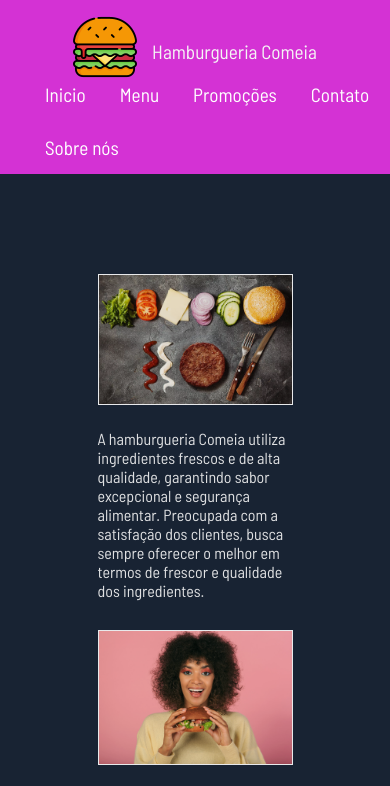
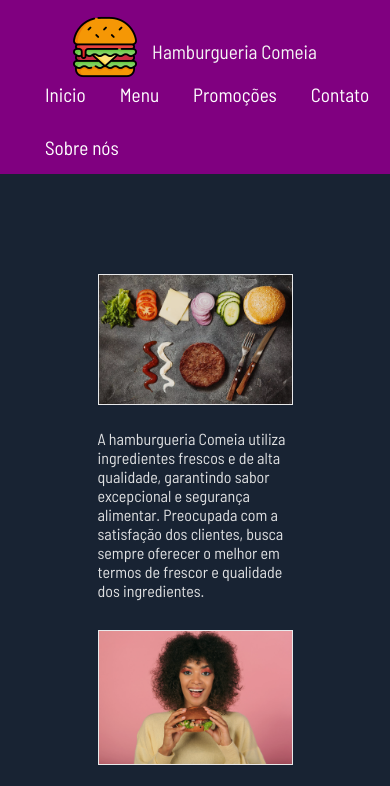
Before and after one commit to renanhenriquedev/-hamburger-shop, a plain HTML site: page index.html in a window 390 px wide. Shown: the top 786 px of the page. Drawn offline with Linux system fonts and the light colour scheme.

Commit message:
resolve bugs

```diff
--- a/promo.css
+++ b/promo.css
@@ -485,17 +485,16 @@
         display: inline;
     }
 
-    #vegano {
-        text-align: left;
+    #restaurant {
         display: block;
         position: relative;
         left: 25%;
+        text-align: left;
         color: whitesmoke;
         width: 50%;
         font-size: medium;
         font-weight: 400;
         font-family: 'Barlow Semi Condensed', sans-serif;
-
     }
 
     footer {
--- a/style.css
+++ b/style.css
@@ -22,7 +22,7 @@
     }
 
     header {
-        background-color: rgb(212, 50, 212);
+        background-color: purple;
         display: block;
         width: 100%;
         left: 0;
@@ -218,7 +218,7 @@
     }
 
     header {
-        background-color: rgb(212, 50, 212);
+        background-color: purple;
         display: inline-block;
         width: 100%;
         left: 0;
```
